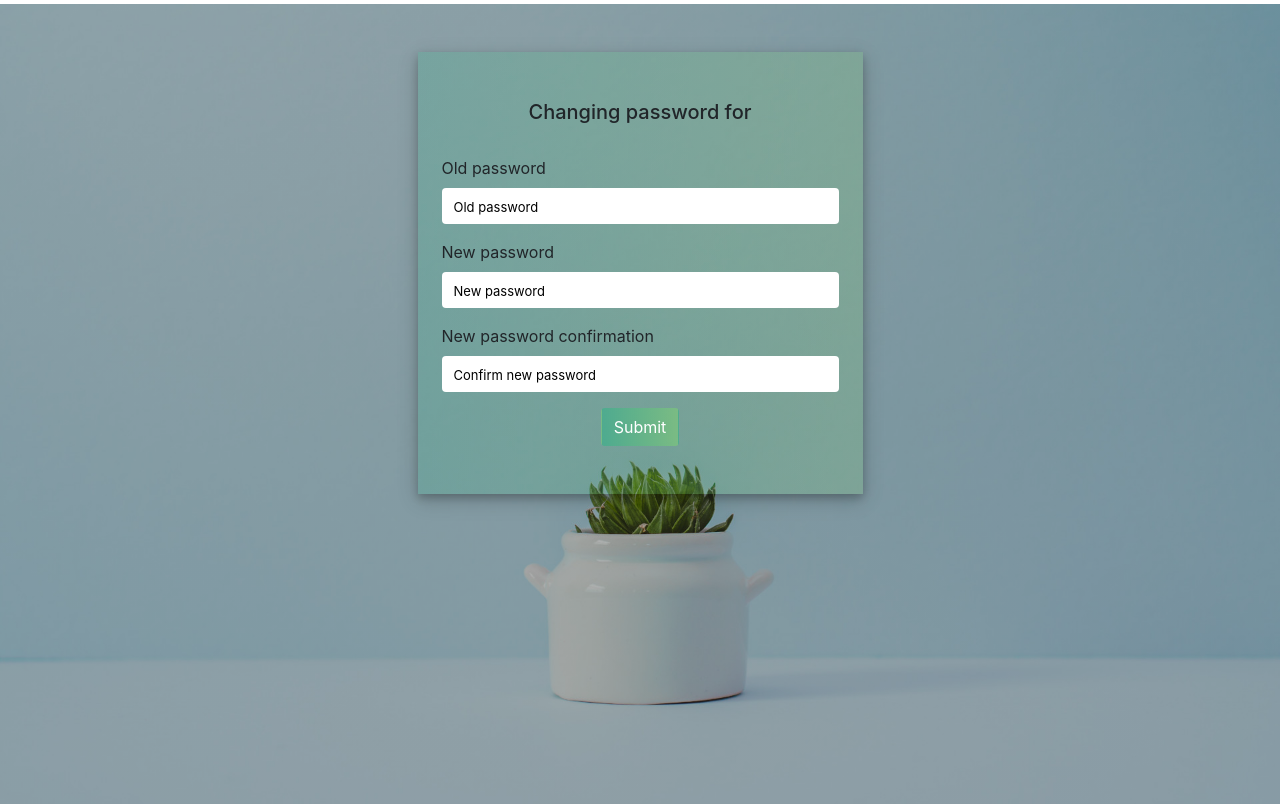
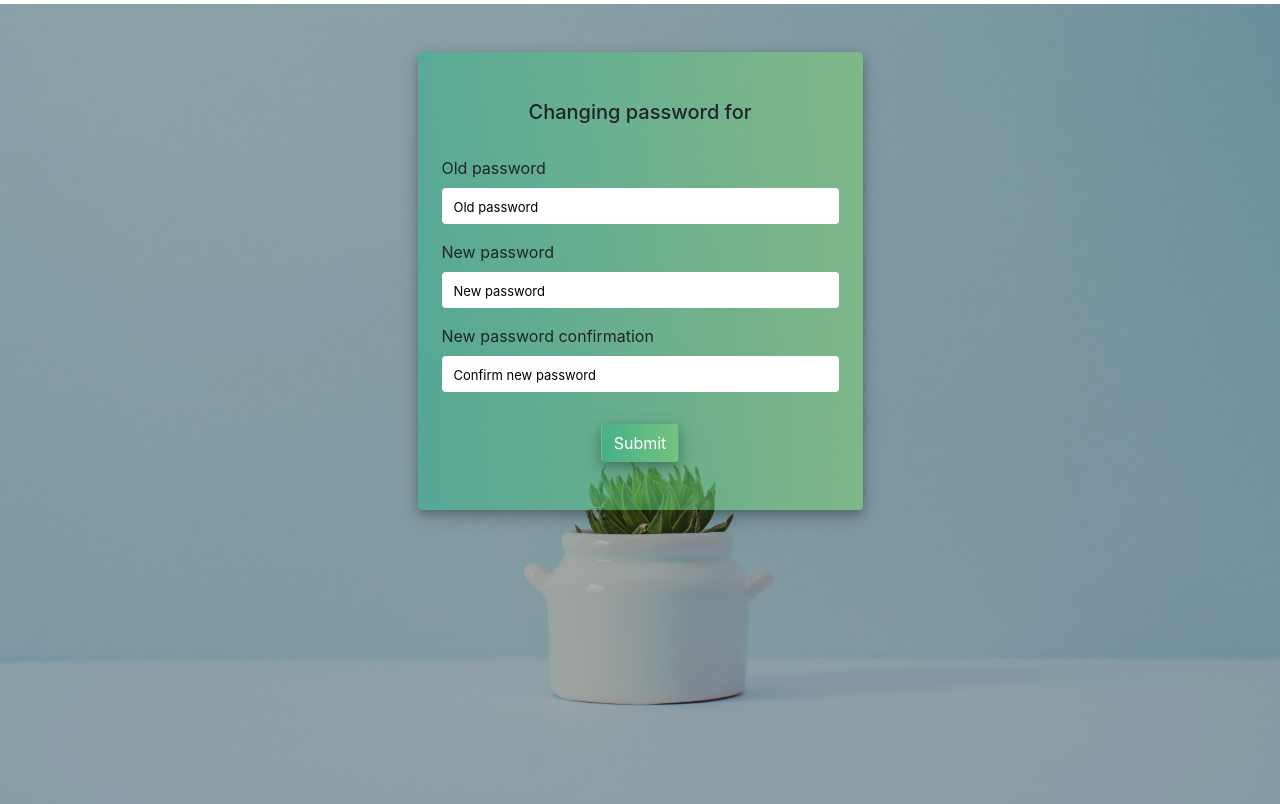
Before and after one commit to BrianMwevi/writer, a Django app: page /accounts/password/ in a window 1280 px wide. Shown: the part 76-880 px from the top of the page. Run offline with Django 3.2, Linux system fonts and the light colour scheme; parts of the project's set-up code (start-up, migrations or seed data) failed here and were passed over; some libraries are stand-ins or nearby versions.

```diff
--- a/accounts/templates/accounts/pass_reset.html
+++ b/accounts/templates/accounts/pass_reset.html
@@ -6,12 +6,12 @@
 	<div class="container temp-margin">
 		<div class="row">
 			<div class="col-sm-5 mx-auto my-5">
-				<div class="shadow gradient py-5 px-4">
+				<div class="shadow gradient py-5 px-4 rounded">
 					<h5 class="text-center pb-4">Changing password for {{ user.username|capfirst }}</h5>
 					<form id="signupForm" action="{% url 'accounts:password_change' %}" method="POST">{% csrf_token %}
 						{% bootstrap_form form %}
 						<div class="text-center">
-							<button class="btn btn-custom" type="submit">Submit</button>
+							<button class="btn btn-custom shadow mt-3" type="submit">Submit</button>
 						</div>
 					</form>
 				</div>
--- a/static/css/style.css
+++ b/static/css/style.css
@@ -25,7 +25,7 @@
 
 
 .gradient {
-	background:linear-gradient(to left,rgba(126, 213, 111, .2),rgba(40, 180, 133, .2));
+	background:linear-gradient(to left,rgba(126, 213, 111, .5),rgba(40, 180, 133, .5));
 }
 
 .btn-custom {
```
